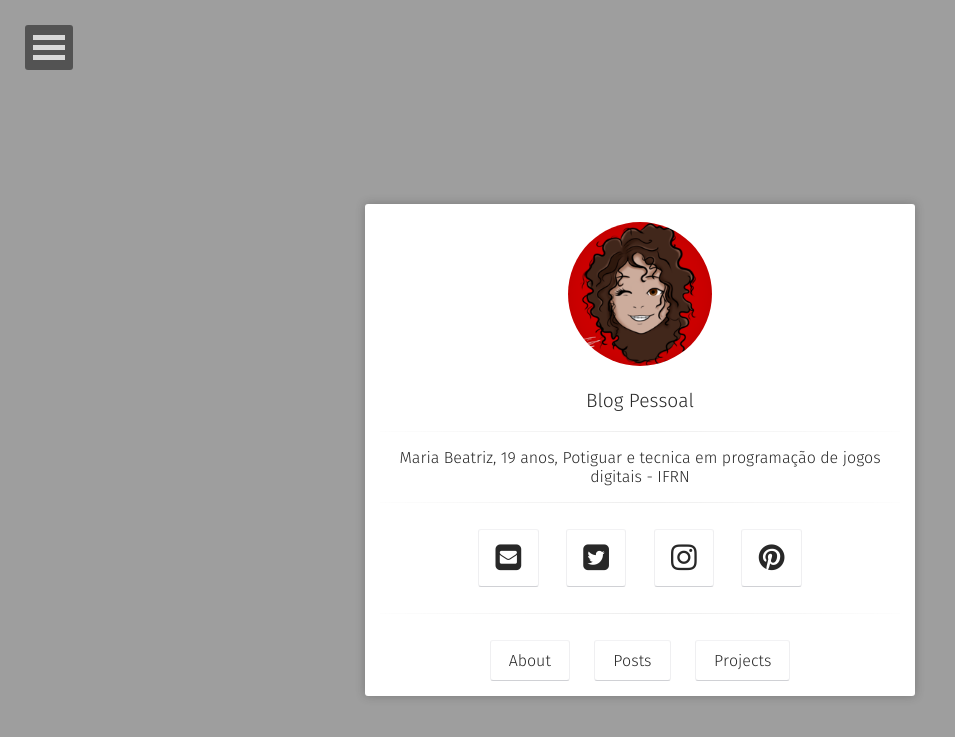
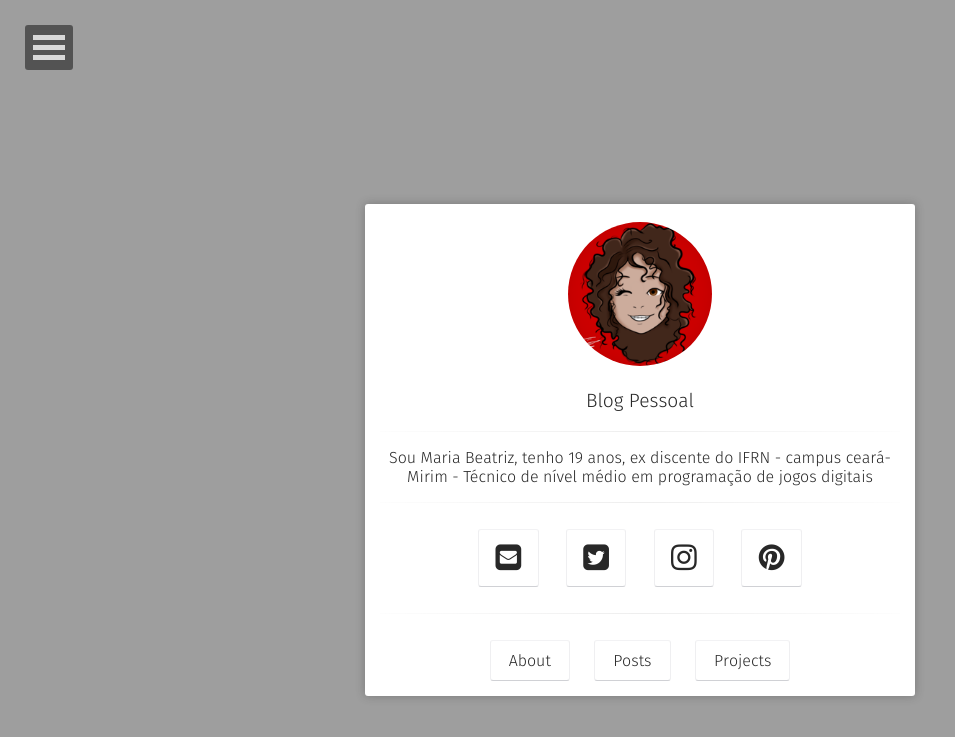
Before and after one commit to mabemoraes/mabemoraes-github.io, a Jekyll site: the page built from index.html, in a window 1280 px wide. Shown: the top 737 px of the page, without its empty margins (0-955 px from the left). Built offline with Jekyll 4.4.1, drawn with Linux system fonts in a browser that asks for light colours; some web fonts are replaced.

Commit message:
Update _config.yml

```diff
--- a/_config.yml
+++ b/_config.yml
@@ -1,6 +1,6 @@
 # Site
 title:              'Blog Pessoal'
-bio:                'Maria Beatriz, 19 anos, Potiguar e tecnica em programação de jogos digitais - IFRN'
+bio:                'Sou Maria Beatriz, tenho 19 anos, ex discente do IFRN - campus ceará-Mirim - Técnico de nível médio em programação de jogos digitais'
 description:        "Projetos de Jogos Digitais"
 reading_time:       true
 words_per_minute:   200
```
